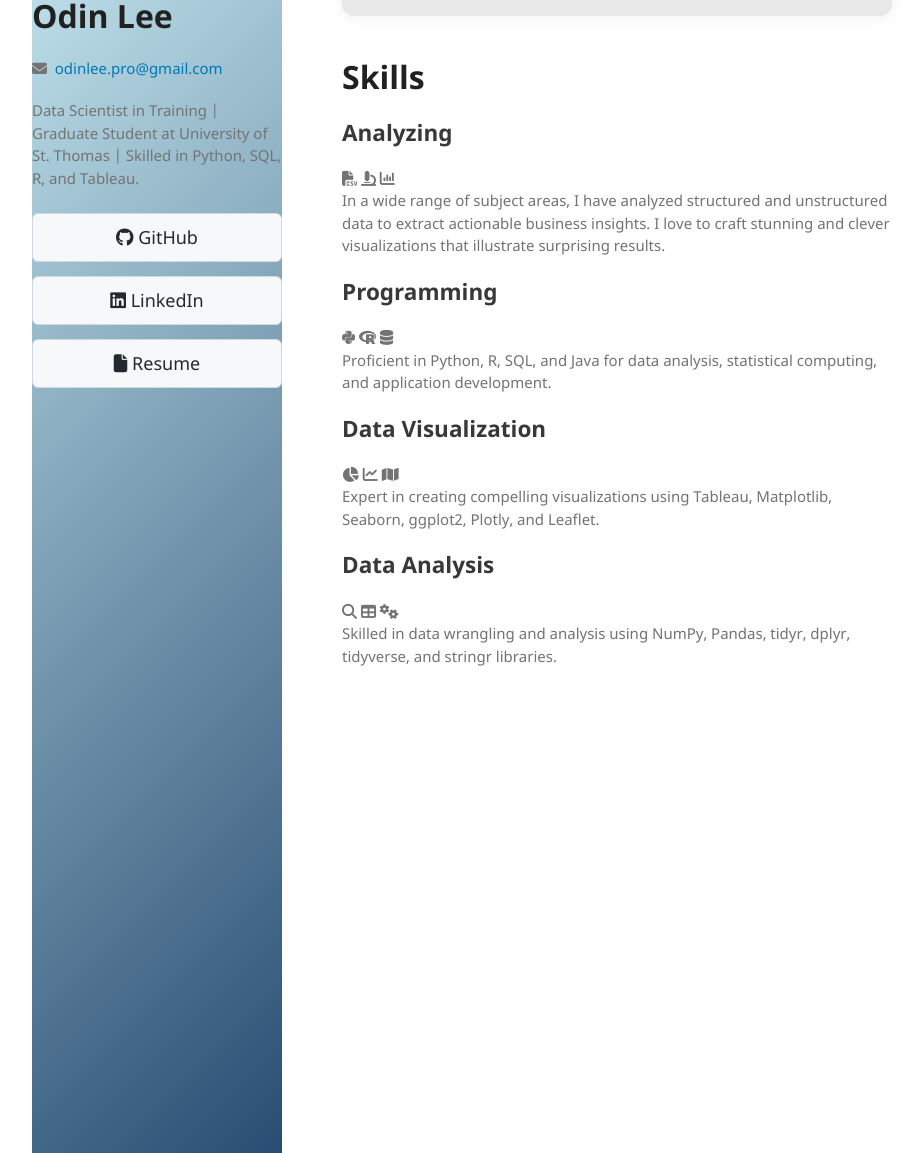
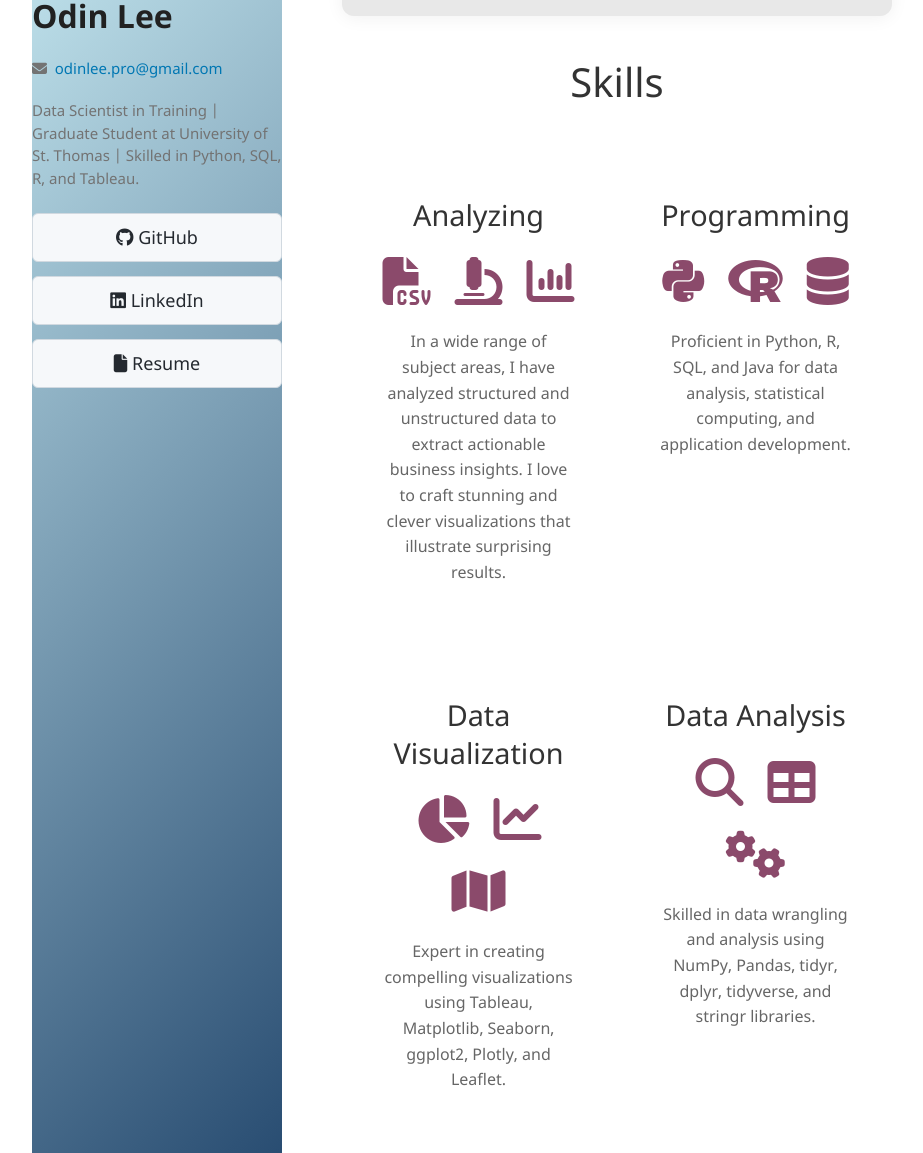
Before and after one commit to OdinLeePro/OdinLeePro.github.io, a Jekyll site: the page built from index.md, in a window 1280 px wide and 1400 px high, scrolled down 3133 px. Shown: the part 247-1400 px from the top of the window, without its empty margins (178-1101 px from the left). Built offline with Jekyll 4.4.1, drawn with Linux system fonts in a browser that asks for light colours.

Commit message:
Update style.scss

```diff
--- a/assets/css/style.scss
+++ b/assets/css/style.scss
@@ -197,6 +197,66 @@
   margin: .2rem 0;
 }
 
+/*                    */
+/*   Skills Section   */
+/*                    */
+
+.skills {
+    max-width: 1200px;
+    margin: 0 auto;
+}
+
+.skills h1 {
+    text-align: center;
+    font-size: 2.5rem;
+    color: #333;
+    margin-bottom: 3rem;
+    font-weight: 300;
+}
+
+.skills-grid {
+    display: grid;
+    grid-template-columns: repeat(2, 1fr);
+    grid-template-rows: repeat(2, 1fr);
+    gap: 0.25rem;
+    margin-top: 2rem;
+    max-width: 800px;
+    margin-left: auto;
+    margin-right: auto;
+}
+
+.skill-card {
+    background: transparent;
+    padding: 2.5rem;
+    text-align: center;
+}
+
+.skill-card h2 {
+    font-size: 1.8rem;
+    color: #333;
+    margin-bottom: 1.5rem;
+    font-weight: 400;
+}
+
+.skill-icons {
+    display: flex;
+    justify-content: center;
+    gap: 1.5rem;
+    margin-bottom: 1.5rem;
+    flex-wrap: wrap;
+}
+
+.skill-icon {
+    color: #8b4a6b;
+    font-size: 3rem;
+}
+
+.skill-card p {
+    color: #666;
+    line-height: 1.6;
+    font-size: 1rem;
+}
+
 /*==========================*/
 /*   Mobile Layout Styles   */
 /*==========================*/
@@ -251,6 +311,22 @@
 /*   Mobile Responsive Styles   */
 /*==============================*/
 
+@media (max-width: 768px) {
+    .skills-grid {
+        grid-template-columns: 1fr;
+        grid-template-rows: auto;
+        gap: 2rem;
+    }
+
+    .skill-card {
+        padding: 1.5rem;
+    }
+
+    .skills h1 {
+        font-size: 2rem;
+    }
+}
+
 /* Mobile-specific adjustments for smaller screens */
 @media (max-width: 520px) {
   .projectBody { padding: .9rem; }
```
